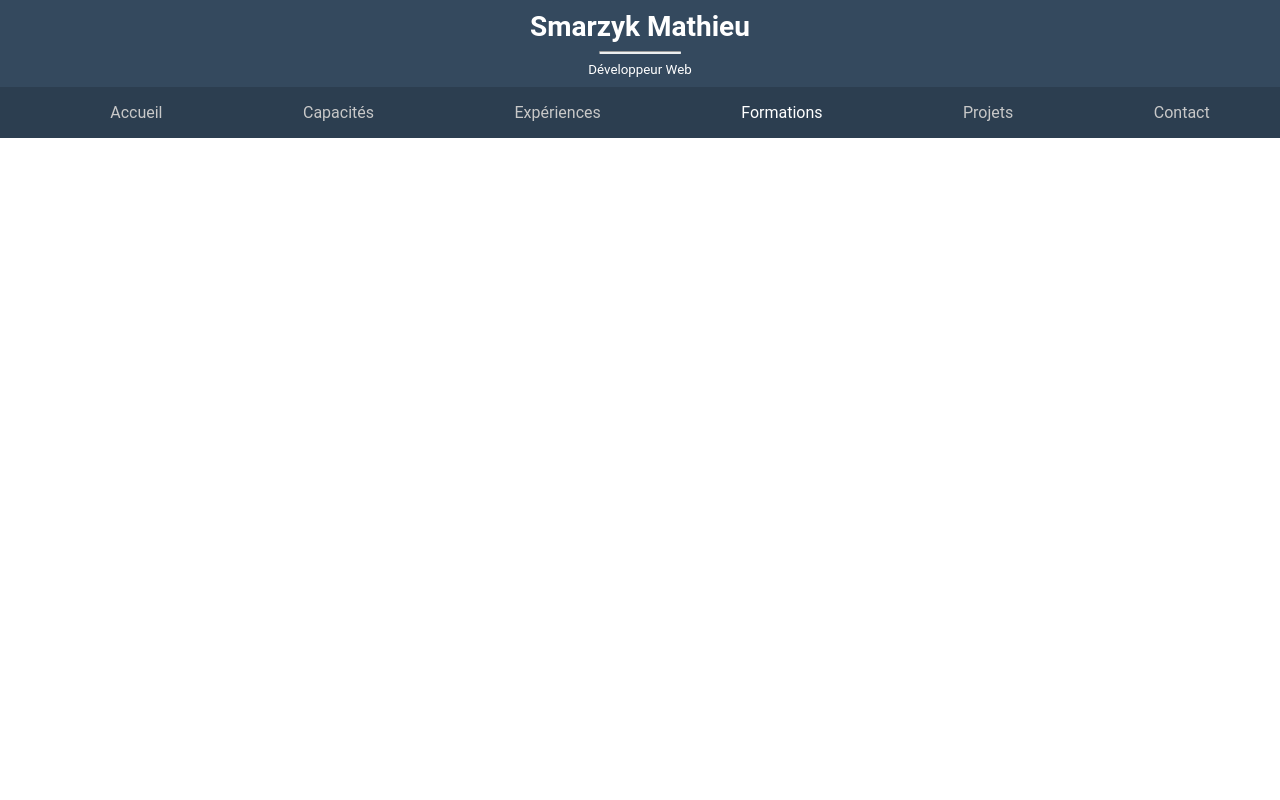
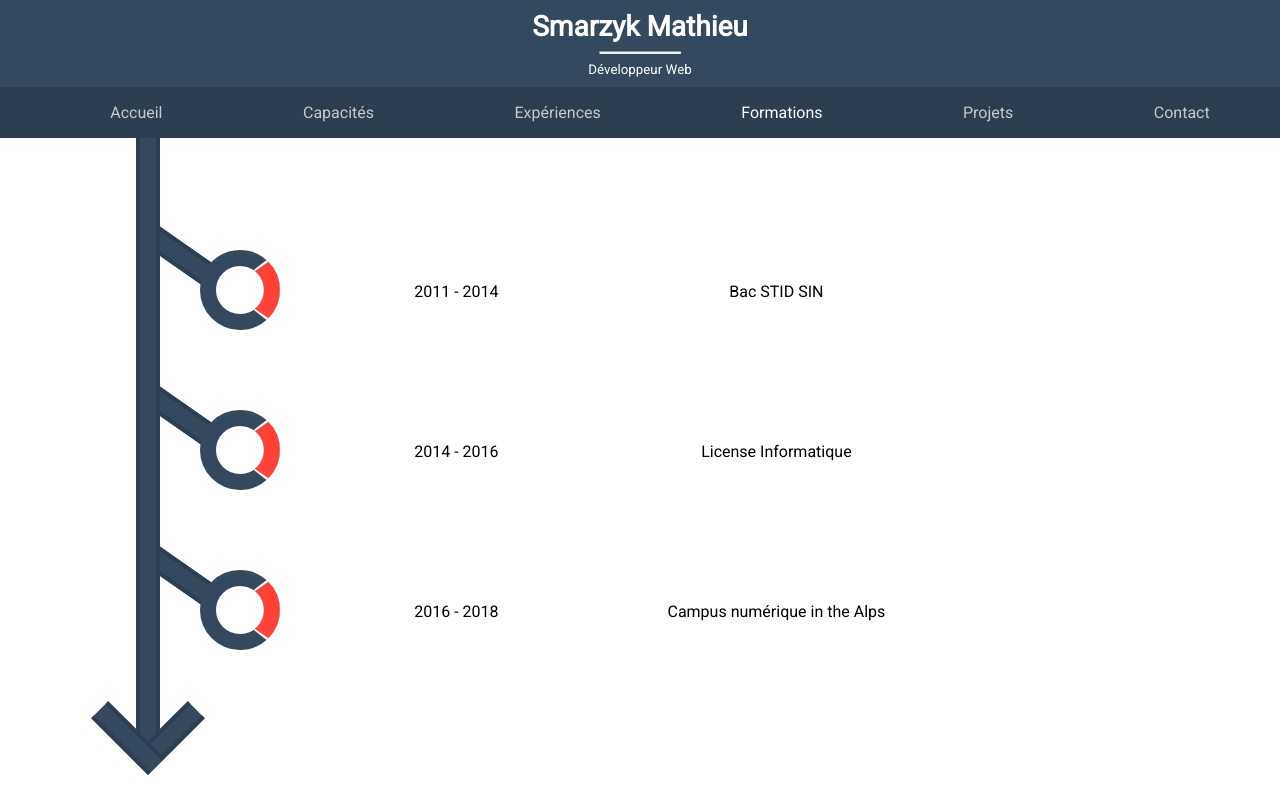
Before and after one commit to ditiz/CV, a React (Create React App) app: page /Formation in a window 1280 px wide. Built offline with nearby package versions, Linux system fonts and the light colour scheme.

Commit message:
css optimisation and add link and github link in projects

```diff
--- a/src/app.scss
+++ b/src/app.scss
@@ -1,4 +1,9 @@
 @import "./variables.scss";
+@import url('https://fonts.googleapis.com/css?family=Roboto&display=swap');
+
+html {
+    font-family: 'Roboto', sans-serif;
+}
 
 body {
     margin: 0;
--- a/src/components/dashboard.jsx
+++ b/src/components/dashboard.jsx
@@ -30,7 +30,7 @@ class Dashboard extends React.Component {
                             <Route path="/Abilities" component={Abilities} />
                             <Route path="/Projects" component={Projects} />
                             <Route path="/Experience" component={Experience} />
-                            <Route path="Formation" component={Formation} />
+                            <Route path="/Formation" component={Formation} />
                             <Route path="/Hobbies" />
                             <Route path="/Contact" component={Contact} />
                         </Switch>
--- a/src/components/experience/index.scss
+++ b/src/components/experience/index.scss
@@ -8,7 +8,7 @@
 
 .experience_bar {
     display: grid;
-    grid-template-columns: 30% 70%;
+    grid-template-columns: 0.3fr 1fr;
     justify-items: center;
     align-items: center;
 }
--- a/src/components/formation/element.jsx
+++ b/src/components/formation/element.jsx
@@ -26,7 +26,7 @@ const Element = ({ formation }) => {
                 <div>
                     <div className="formation_list-item_date">
                         <span>
-                            {formation.start} - {formation.end}
+                            {formation.yearStart} - {formation.yearEnd}
                         </span>
                     </div>
                     <div className="formation_list-item_name">
--- a/src/components/formation/index.jsx
+++ b/src/components/formation/index.jsx
@@ -1,5 +1,6 @@
 import React from "react";
 import Element from "./element";
+import "./index.scss";
 
 const formations = [
     {
@@ -22,11 +23,11 @@ const formations = [
 const Formations = () => {
     return (
         <div className="formations">
-            {formations.map(exp => (
-                <Element formations={exp} key={exp.name} />
+            {formations.map(formation => (
+                <Element formation={formation} key={formation.name} />
             ))}
-            <div className="formations_bar">
-                <div className="element_bar-last" />
+            <div className="formation_bar">
+                <div className="formation-element_bar-last" />
                 <div />
             </div>
         </div>
--- a/src/components/formation/index.scss
+++ b/src/components/formation/index.scss
@@ -0,0 +1,149 @@
+@import "../../variables.scss";
+
+.formation {
+    display: flex;
+    flex-flow: column;
+    justify-content: flex-start;
+}
+
+.formation_bar {
+    display: grid;
+    grid-template-columns: 0.3fr 1fr;
+    justify-items: center;
+    align-items: center;
+}
+
+.formation_bar_element {
+    background: $MIDNIGHT_BLUE;
+    border-left: 0.25rem solid $WET_ASPHALT;
+    border-right: 0.25rem solid $WET_ASPHALT;
+    margin: auto;
+    width: 1rem;
+    height: 10rem;
+    position: relative;
+
+    &::before {
+        content: "";
+        position: absolute;
+        top: 5rem;
+        left: 2rem;
+        background: $MIDNIGHT_BLUE;
+        border-left: 0.25rem solid $WET_ASPHALT;
+        border-right: 0.25rem solid $WET_ASPHALT;
+        width: 1rem;
+        height: 5rem;
+        transform: rotate(125deg);
+        z-index: -1;
+    }
+}
+
+.formation_bar_element > span {
+    position: absolute;
+    top: 7rem;
+    left: 3.75rem;
+    border-radius: 50%;
+    width: 3rem;
+    height: 3rem;
+    border: 1rem solid $MIDNIGHT_BLUE;
+
+    &::before {
+        content: "";
+        position: absolute;
+        top: -1rem;
+        left: -1rem;
+        width: 3rem;
+        height: 3rem;
+        border: 1rem solid $BACKGROUND;
+        z-index: 1;
+        background: none;
+        border-radius: 50%;
+        clip-path: polygon(35% 50%, 100% 100%, 100% 0);
+    }
+}
+
+.formation_bar_element > span > span {
+    position: absolute;
+    top: -1rem;
+    left: -1rem;
+    width: 3rem;
+    height: 3rem;
+    border: 1rem solid $RED;
+    z-index: 2;
+    background: none;
+    border-radius: 50%;
+    clip-path: polygon(35% 50%, 100% 95%, 100% 5%);
+    transition: all 1s;
+}
+
+.formation_list-item {
+    display: flex;
+    align-items: center;
+    height: 100%;
+    width: 100%;
+    position: relative;
+
+    & > div {
+        display: grid;
+        grid-template-columns: 5fr 5fr;
+        text-align: center;
+        height: 5rem;
+        width: 50vw;
+
+        position: absolute;
+        top: 7rem;
+        left: O;
+
+        z-index: 10;
+        transition: all 0.2s;
+        border: 1px solid transparent;
+
+        & > div {
+            display: flex;
+            align-items: center;
+            justify-content: center;
+        }
+    }
+}
+
+.formation_bar_element_hover > span > span {
+    border-color: $ORANGE;
+    left: 0;
+}
+
+.formation_list-item > div:hover {
+    box-shadow: $shadow;
+    border: 1px solid $WET_ASPHALT;
+}
+
+.formation-element_bar-last {
+    background: $MIDNIGHT_BLUE;
+    border-left: 0.25rem solid $WET_ASPHALT;
+    border-right: 0.25rem solid $WET_ASPHALT;
+    margin: 0;
+    width: 1rem;
+    height: 8rem;
+    position: relative;
+
+    &::before,
+    &::after {
+        content: "";
+        position: absolute;
+        width: 1rem;
+        height: 5rem;
+        border-left: 0.25rem solid $WET_ASPHALT;
+        border-right: 0.25rem solid $WET_ASPHALT;
+        background: $MIDNIGHT_BLUE;
+    }
+
+    &::before {
+        transform: rotate(45deg);
+        top: 5rem;
+        left: 1rem;
+    }
+
+    &::after {
+        transform: rotate(135deg);
+        top: 5rem;
+        left: -1.5rem;
+    }
+}
--- a/src/components/projects/index.jsx
+++ b/src/components/projects/index.jsx
@@ -6,12 +6,14 @@ const projects = [
         name: "traduction-musik",
         description: `Site aider l'utilisateur a traduit des paroles par musiques.`,
         link: "https://traduction-musik.projets.mathieu.smarzyk.com/",
+        github: "https://github.com/ditiz/trad-musik",
         img: "./img/projects/trad-musik.png"
     },
     {
         name: "dev-log",
         description: `Site permettant de gérer ses snippets de code.`,
         link: "https://dev-log.projets.mathieu.smarzyk.com/",
+        github: "https://github.com/ditiz/dev-log",
         img: "./img/projects/dev-log.png"
     }
 ];
@@ -66,6 +68,30 @@ const Projects = () => {
                             <span>Description:</span>
                             {p.description}
                         </div>
+                        {p.link && (
+                            <div className="project-link">
+                                <span>Lien:</span>
+                                <a
+                                    href={p.link}
+                                    target="_blank"
+                                    rel="noopener noreferrer"
+                                >
+                                    {p.link}
+                                </a>
+                            </div>
+                        )}
+                        {p.github && (
+                            <div className="project-link">
+                                <span>Github</span>
+                                <a
+                                    href={p.github}
+                                    target="_blank"
+                                    rel="noopener noreferrer"
+                                >
+                                    {p.github}
+                                </a>
+                            </div>
+                        )}
                     </div>
                 </div>
             ))}
--- a/src/components/projects/index.scss
+++ b/src/components/projects/index.scss
@@ -5,10 +5,10 @@
     flex-flow: column;
     align-items: center;
     justify-content: space-around;
+    height: 80vh;
 }
 .project {
     width: 80%;
-    margin-top: 5rem;
     padding: 1rem 3rem;
     border-radius: 0.25rem;
     background: $BLUE;
@@ -25,9 +25,16 @@
     .project-infos {
         display: flex;
         flex-flow: column;
+
+        & > * {
+            margin: 0.2rem 0;
+        }
     }
 
     .project-image {
+        display: flex;
+        align-items: center;
+
         img {
             height: 5rem;
             border: 1px solid transparent;
@@ -45,7 +52,6 @@
     display: flex;
     justify-content: flex-start;
     width: 80%;
-    margin-top: 5rem;
     padding: 1rem 3rem;
     border-radius: 0.25rem;
     background: $TEAL;
@@ -70,8 +76,13 @@
             height: 5rem;
         }
     }
+    .presentation {
+        width: 100%;
+    }
+}
 
-    .infos {
+.infos,
+.project-link {
     text-align: start;
 
     a {
@@ -92,11 +103,6 @@
     }
 }
 
-    .presentation {
-        width: 100%;
-    }
-}
-
 @keyframes sliding {
     0% {
         width: 0%;
--- a/src/variables.scss
+++ b/src/variables.scss
@@ -14,6 +14,14 @@ $white: #fff;
 $WET_ASPHALT: #2c3e50;
 $MIDNIGHT_BLUE: #34495e;
 
+$OLIVE: #3D9970;
+$GREEN: #2ECC40;
+$LIME: #01FF70;
+
+$MAROON: #85144b;
+$FUSHIA: #F012BE;
+$PURPLE: #B10DC9;
+
 $BLUE: #0074d9;
 $TEAL: #39cccc;
 $RED: #ff4136;
```
Lines whose indentation alone changed are shown as unchanged.
